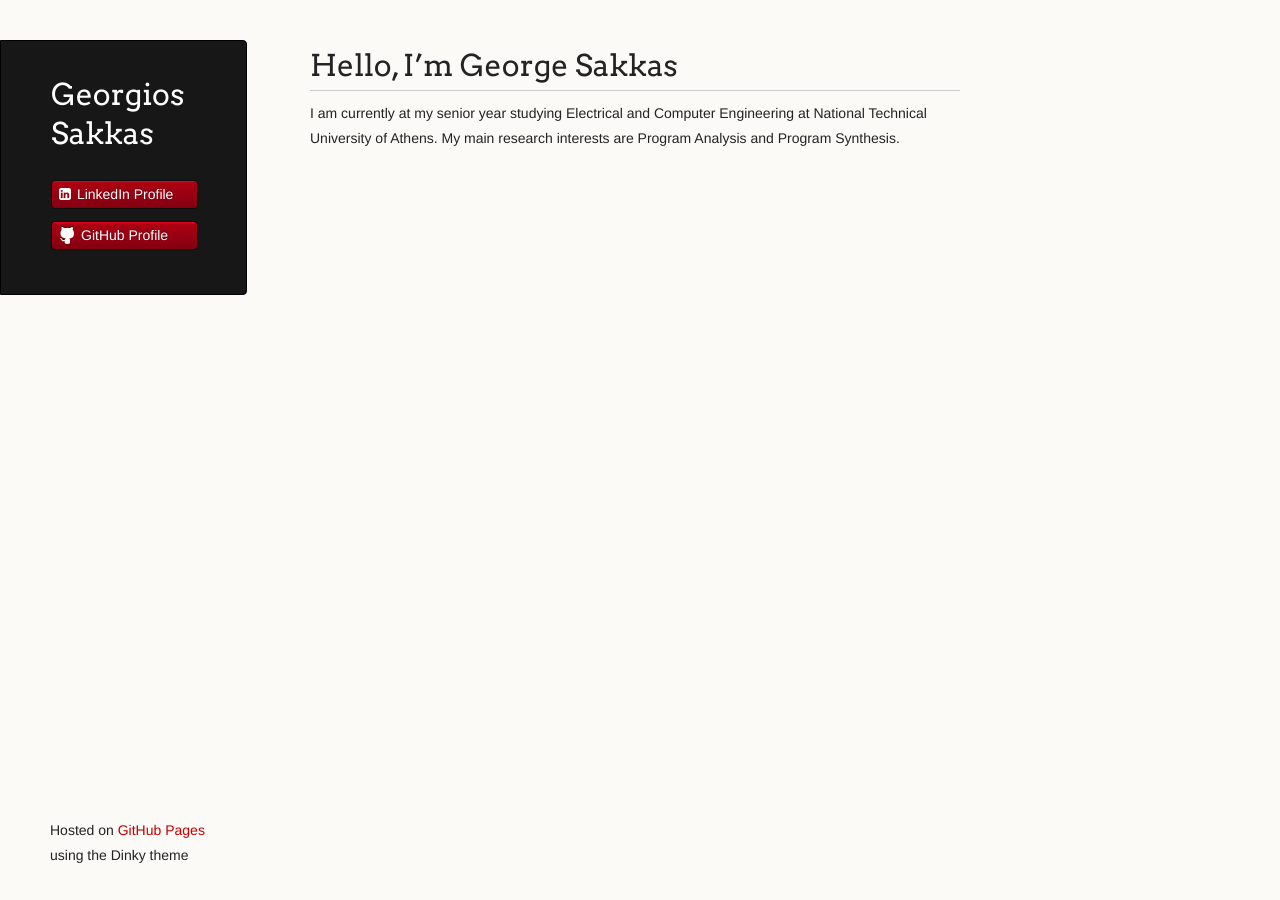
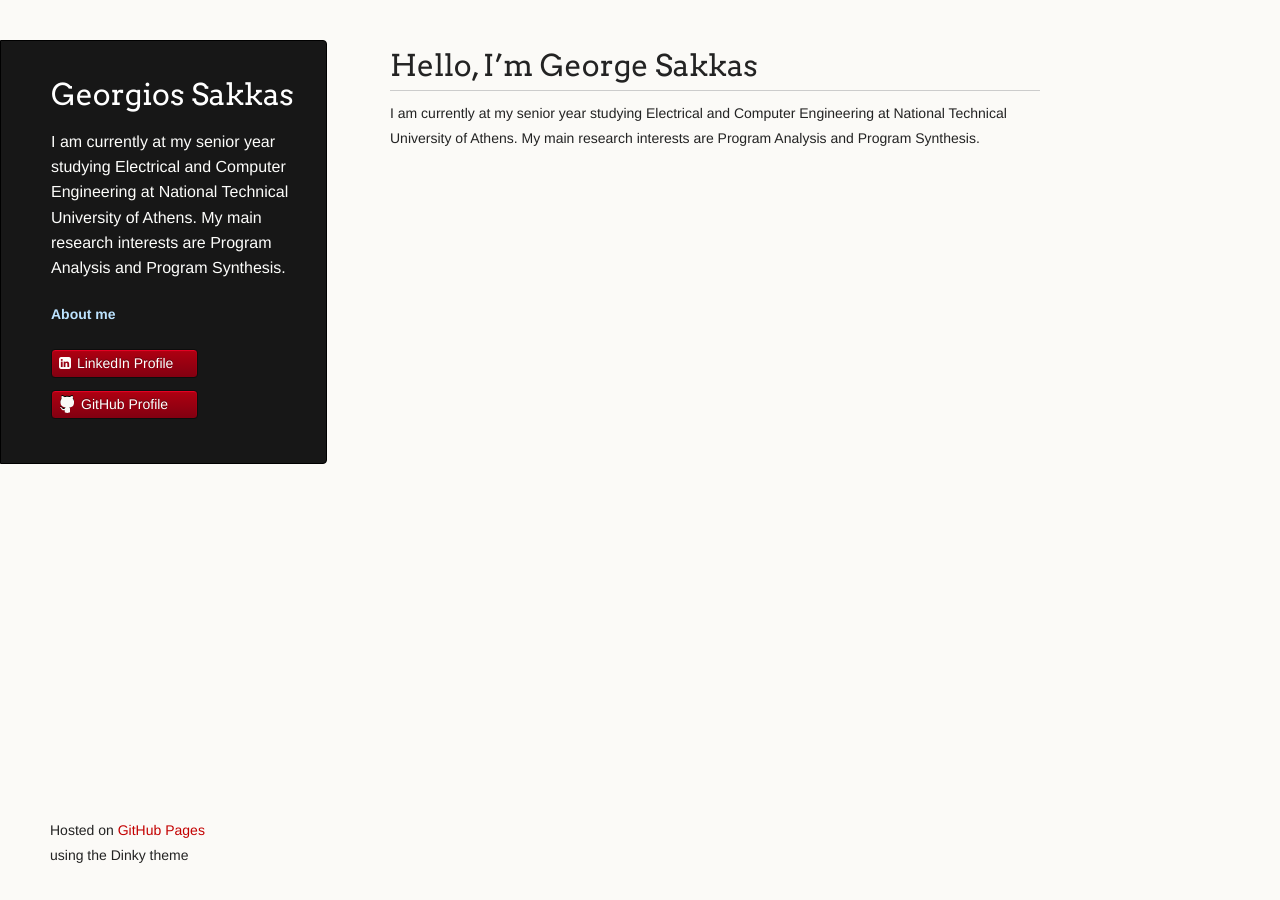
Before and after one commit to gsakkas/gsakkas.github.io, a Jekyll site: the page built from index.md, in a window 1280 px wide. Built offline with Jekyll 4.4.1, drawn with Linux system fonts in a browser that asks for light colours; nearby versions of some CDN libraries; the repository's description, which GitHub fills in, is left out; our own code applies the rules of GitHub Pages for plain Markdown files.

Commit message:
Added About Me page

```diff
--- a/_config.yml
+++ b/_config.yml
@@ -1,5 +1,4 @@
 title: Georgios Sakkas
-description:
-introduction: I am currently at my senior year studying Electrical and Computer Engineering at National Technical University of Athens. My main research interests are Program Analysis and Program Synthesis.
+description: I am currently at my senior year studying Electrical and Computer Engineering at National Technical University of Athens. My main research interests are Program Analysis and Program Synthesis.
 google_analytics:
 theme: jekyll-theme-dinky
--- a/_layouts/default.html
+++ b/_layouts/default.html
@@ -20,6 +20,8 @@
       <header>
         <h1 class="header">{{ site.title | default: site.github.repository_name }}</h1>
         <p class="header">{{ site.description | default: site.github.project_tagline }}</p>
+
+        <p><a class="aboutme" href="/about.html">About me</a></p>
 
         <ul>
         	<li><i class="fa fa-linkedin-square" aria-hidden="true"></i> <a class="buttons linkedin" href="https://www.linkedin.com/in/gsakkas/">LinkedIn Profile</a></li>
--- /dev/null
+++ b/about.md
@@ -0,0 +1,13 @@
+---
+layout: default
+title: About Me
+overview: true
+---
+
+# About Me
+
+I am currently at my senior year studying [Electrical and Computer Engineering](https://www.ece.ntua.gr/en) at [National Technical University of Athens](https://www.ntua.gr/en/). I am mainly working on my thesis on "Resumption Monad Transformers and their Applications in the Semantics of Concurrency" under the supervision of Professor [Nikolaos Papaspyrou](http://www.softlab.ntua.gr/~nickie/).
+
+My main research interests revolve around the fascinating field of the theory and implementation Programming Languages. I am specifically interested in the areas of Program Analysis and Program Synthesis.
+
+[back](./)
--- a/assets/css/style.scss
+++ b/assets/css/style.scss
@@ -6,3 +6,20 @@
 a.linkedin {
   background: none;
   padding: 2px 2px 2px 2px; }
+
+header {
+  width: 250px; }
+
+.wrapper {
+  width: 1040px; }
+
+a.aboutme {
+  color: #BCE3FF;
+  text-decoration: none;
+  font-weight: bold; }
+
+a.aboutme:hover {
+    color: #62BCFF;
+    font-weight: bold;
+    font-style: italic;
+}
```
Also changed, not shown: another-page.md (deleted, +0 -9 lines).
